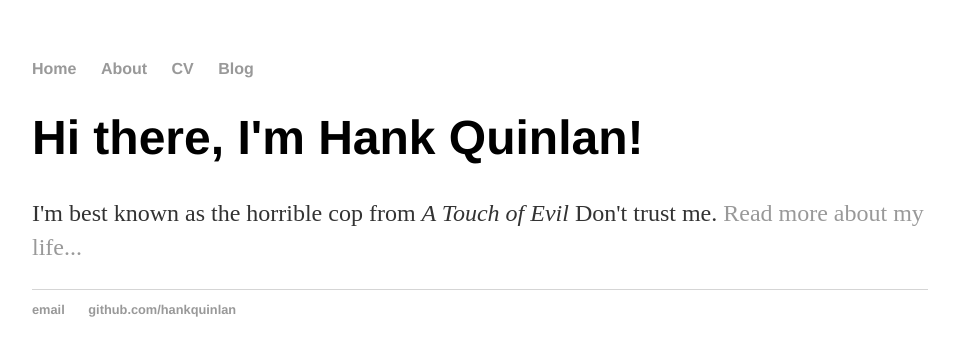
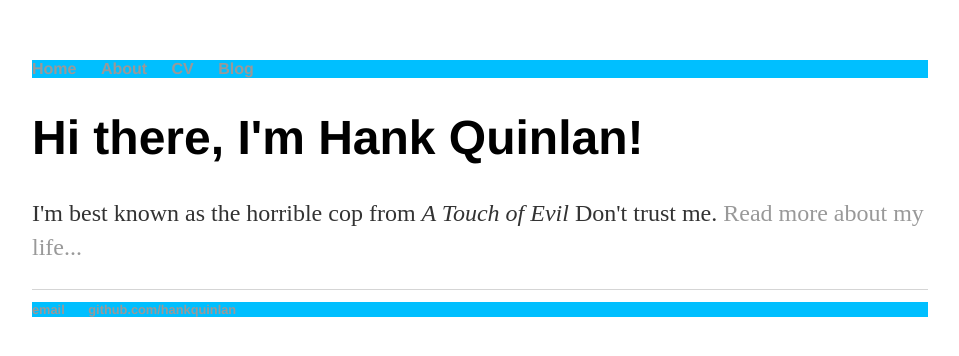
Before and after one commit to bre-w/bre-w.github.io, a Jekyll site: the page built from index.html, in a window 1280 px wide. Shown: the top 356 px of the page, without its empty margins (160-1119 px from the left). Built offline with Jekyll 4.4.1, drawn with Linux system fonts in a browser that asks for light colours.

Commit message:
Update main.css

```diff
--- a/css/main.css
+++ b/css/main.css
@@ -3,6 +3,7 @@ body {
     width: 70%;
 }
 nav ul, footer ul {
+    background-color: DeepSkyBlue;
     font-family:'Helvetica', 'Arial', 'Sans-Serif';
     padding: 0px;
     list-style: none;
```
